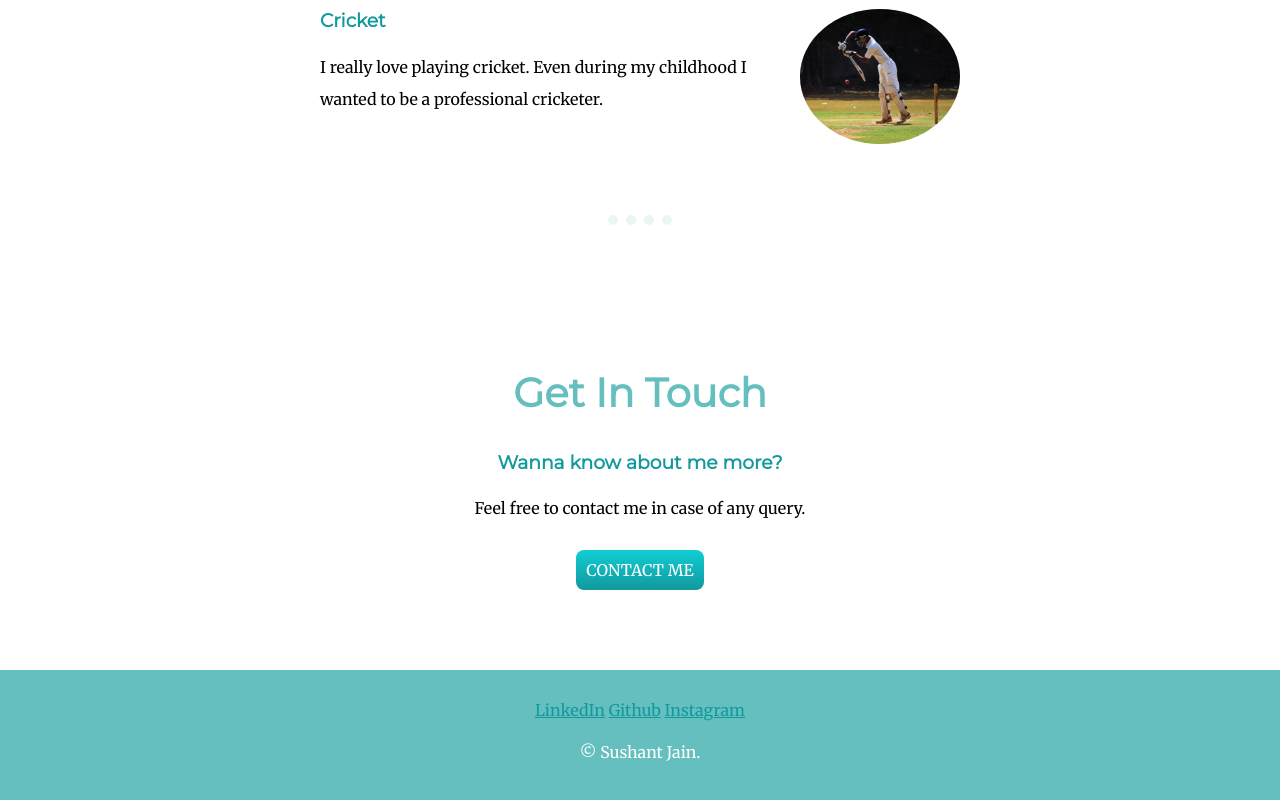
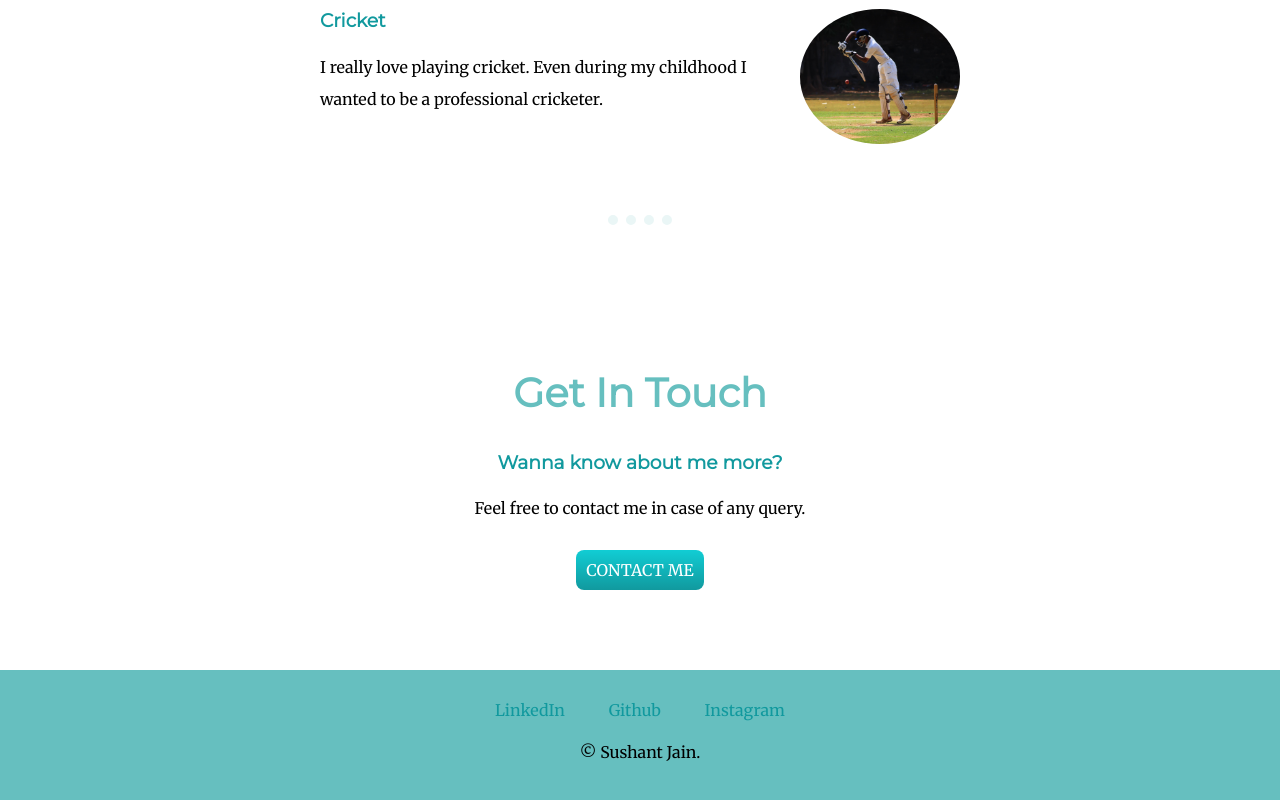
Before and after one commit to Sushant05/home-page, a plain HTML site: page index.html in a window 1280 px wide. Shown: the part 1757-2557 px from the top of the page. Drawn offline with Linux system fonts and the light colour scheme.

Commit message:
bottom Container updated

```diff
--- a/css/styles.css
+++ b/css/styles.css
@@ -1,6 +1,12 @@
 /* TAG as selector*/
 a{
     color: #11999E;
+    margin: 10px 20px;
+    text-decoration: none;
+}
+
+a:hover{
+    color: white;
 }
 
 body{
@@ -112,6 +118,8 @@ p{
     background-image: linear-gradient(#30e3cb,  #2bc4ad);
 }
 
-.bottom-text{
+.copyright-text{
     color: white;
+    font-size: 0.75rem;
+    margin-top: 30px;
 }
```
